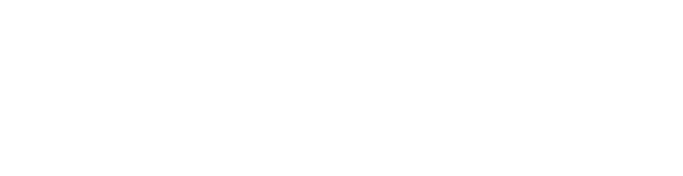
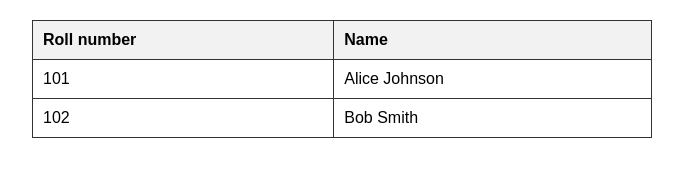
Before and after one commit to acciojob/basic-html-tables-anusaharan, a website: page main.html in a window 1280 px wide. Shown: the whole page, without its empty margins (298-981 px from the left). Drawn offline with Linux system fonts and the light colour scheme.

Commit message:
created a submission

```diff
--- a/main.html
+++ b/main.html
@@ -1,13 +1,34 @@
 <!DOCTYPE html>
 
-<html>
+<html lang="en">
 
 <head>
+	<meta charset="UTF-8">
+  <title>Student Table</title>
 	<link rel="stylesheet" href="styles.css">
 </head>
 
 <body>
 	<!-- the entire body must be written by student -->
+	<!-- Student Table -->
+  <table>
+    <thead>
+      <tr>
+        <th>Roll number</th>
+        <th>Name</th>
+      </tr>
+    </thead>
+    <tbody>
+      <tr>
+        <td>101</td>
+        <td>Alice Johnson</td>
+      </tr>
+      <tr>
+        <td>102</td>
+        <td>Bob Smith</td>
+      </tr>
+		</table>
+
     <script type="text/javascript" src="./script.js">
 </script>
 
--- a/script.js
+++ b/script.js
@@ -1 +1,2 @@
 //your code here
+console.log("Student table loaded successfully!");
--- a/styles.css
+++ b/styles.css
@@ -1,2 +1,23 @@
+/* Your CSS Code here */
+body {
+  font-family: Arial, sans-serif;
+  margin: 20px;
+}
+
+table {
+  border-collapse: collapse;
+  width: 50%;
+  margin: 0 auto;
+  text-align: left;
+}
+
+th, td {
+  border: 1px solid #333;
+  padding: 10px;
+}
+
+th {
+  background-color: #f2f2f2;
+}
 
 /* Your CSS Code here. */
```
